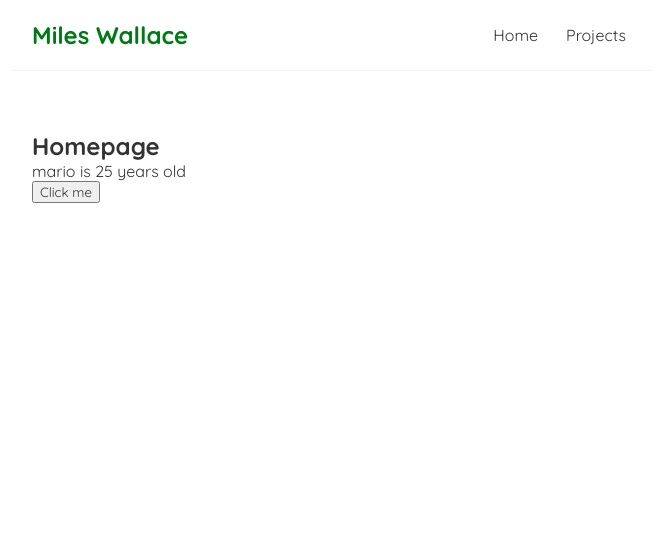
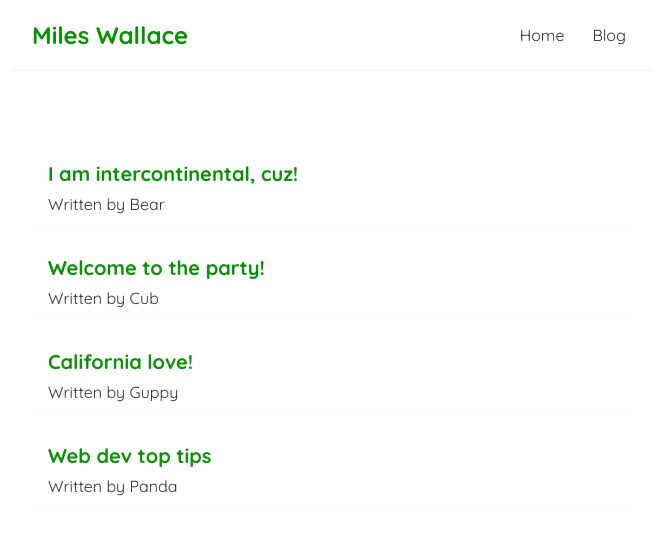
Before and after one commit to mtgrunt/dojo-website, a React (Create React App) app: page / in a window 1280 px wide. Shown: the top 534 px of the page, without its empty margins (308-965 px from the left). Built offline with nearby package versions, Linux system fonts and the light colour scheme; the HTML template or start-up script is replaced by a standard one.

Commit message:
Updated Home

```diff
--- a/src/Home.js
+++ b/src/Home.js
@@ -1,21 +1,21 @@
 import { useState } from "react";
 
 const Home = () => {
-  // let name = 'mario';
-  const [name, setName] = useState('mario');
-  const [age, setAge] = useState(25);
-
-  const handleClick = () => {
-    // name = 'luigi';
-    setName('luigi');
-    setAge(30);
-  }
+  const [blogs, setBlogs] = useState([
+    { title: 'I am intercontinental, cuz!', body: 'lorem ipsum...', author: 'Bear', id: 1 },
+    { title: 'Welcome to the party!', body: 'lorem ipsum...', author: 'Cub', id: 2 },
+    { title: 'California love!', body: 'lorem ipsum...', author: 'Guppy', id: 3 },
+    { title: 'Web dev top tips', body: 'lorem ipsum...', author: 'Panda', id: 4 }
+  ])
 
   return (
     <div className="home">
-      <h2>Homepage</h2>
-      <p>{ name } is { age } years old</p>
-      <button onClick={handleClick}>Click me</button>
+      {blogs.map(blog => (
+        <div className="blog-preview" key={blog.id} >
+          <h2>{ blog.title }</h2>
+          <p>Written by { blog.author }</p>
+        </div>
+      ))}
     </div>
   );
 }
--- a/src/Navbar.js
+++ b/src/Navbar.js
@@ -4,7 +4,7 @@
             <h1>Miles Wallace</h1>
             <div className="links">
                 <a href="/">Home</a>
-                <a href="/projects">Projects</a>
+                <a href="/blog">Blog</a>
             </div>
         </nav>
      );
--- a/src/index.css
+++ b/src/index.css
@@ -15,7 +15,7 @@
   border-bottom: 1px solid #f2f2f2;
 }
 .navbar h1 {
-  color: #017a15;
+  color: #0b9106;
 }
 .navbar .links {
   margin-left: auto;
@@ -26,10 +26,25 @@
   padding: 6px;
 }
 .navbar a:hover {
-  color: #017a15;
+  color: #0b9106;
 }
 .content {
   max-width: 600px;
   margin: 40px auto;
   padding: 20px;
 }
+
+/* blog previews / list */
+.blog-preview {
+  padding: 10px 16px;
+  margin: 20px 0;
+  border-bottom: 1px solid #fafafa;
+}
+.blog-preview:hover {
+  box-shadow: 1px 3px 5px rgba(0,0,0,0.1);
+}
+.blog-preview h2 {
+  font-size: 20px;
+  color: #0b9106;
+  margin-bottom: 8px;
+}
```
